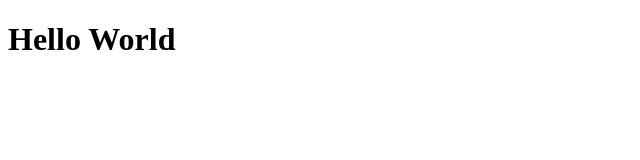
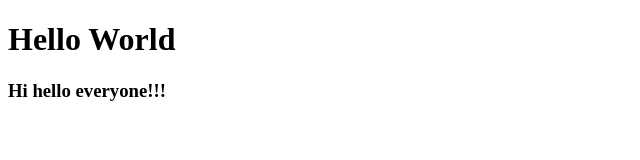
Before and after one commit to naeemsajjad1/Naeemsajjad-project, a plain HTML site: page index.html in a window 1280 px wide. Shown: the whole page, without its empty margins (0-640 px from the left). Drawn offline with Linux system fonts and the light colour scheme.

Commit message:
Added greeting in new file

```diff
--- a/index.html
+++ b/index.html
@@ -7,5 +7,6 @@
 </head>
 <body>
    <h1>Hello World</h1>
+   <h3>Hi hello everyone!!!</h3>
 </body>
 </html>
```
